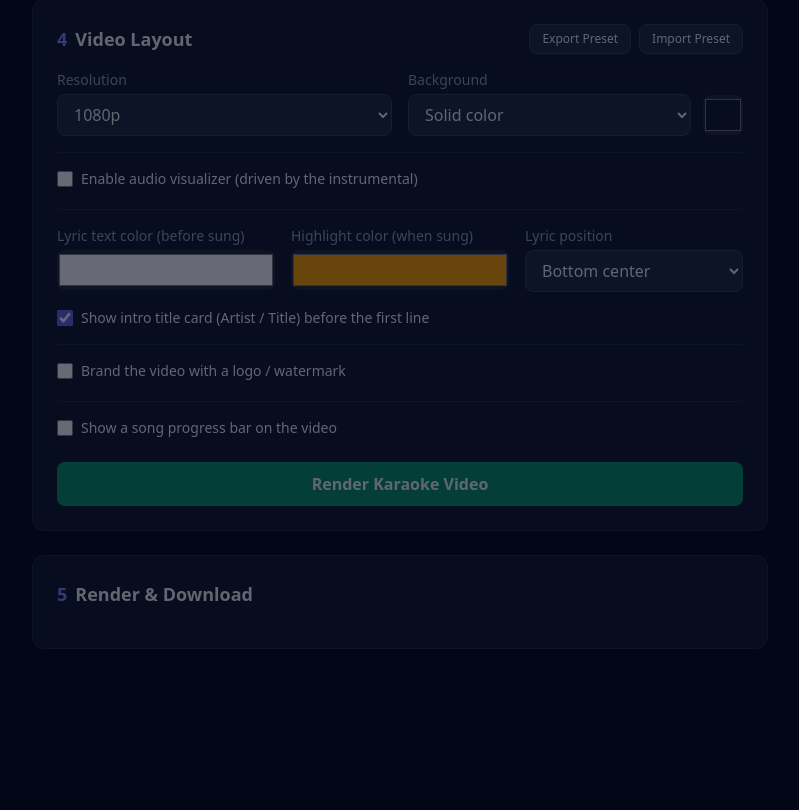
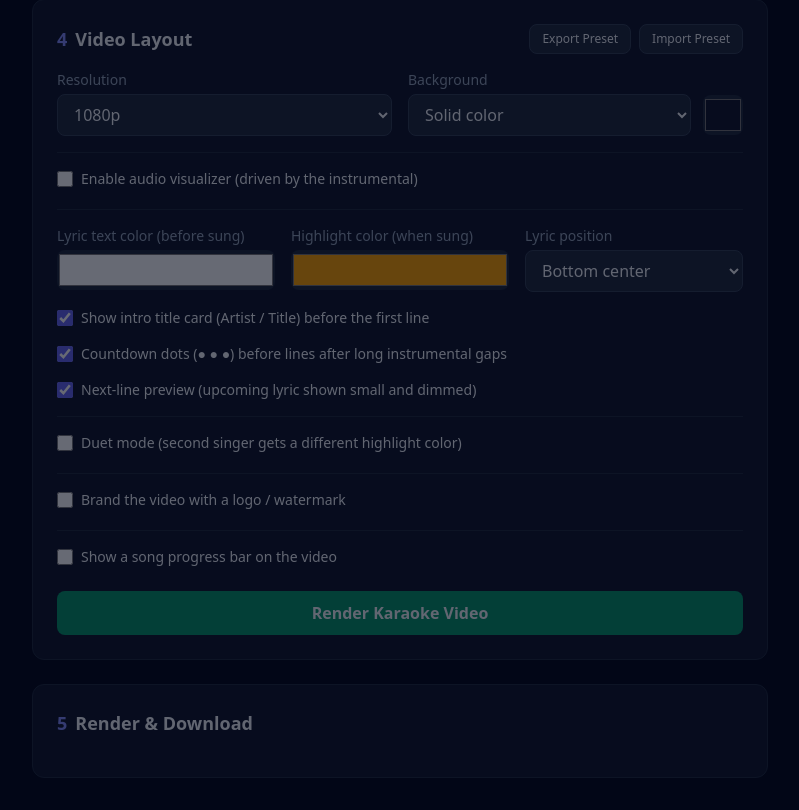
Before and after one commit to neilyboy/off-key-creator, a FastAPI app: page / in a window 1280 px wide. Shown: the part 671-1481 px from the top of the page, without its empty margins (240-1039 px from the left). Before the commit the page ends 1320 px from the top, so only its background shows below. Run offline with FastAPI, Linux system fonts and the light colour scheme; some libraries are stand-ins or nearby versions.

Commit message:
Countdown dots, next-line preview, duet mode, lyric diff view
- Countdown dots fill karaoke-style before lines after long instrumental gaps
- Next-line preview in smaller dimmed text on its own layer
- Duet mode: second highlight color via '2:' line markers or auto-alternate
- Singer markers parsed/re-emitted by the lyrics endpoints
- Word-level LCS diff view against fetched reference lyrics

```diff
--- a/app/main.py
+++ b/app/main.py
@@ -1,6 +1,7 @@
 """FastAPI application: UI, uploads, job orchestration, WebSocket progress."""
 import asyncio
 import json
+import re
 import urllib.error
 import urllib.parse
 import urllib.request
@@ -182,7 +183,9 @@ async def get_lyrics(job_id: str):
         lyrics = json.load(f)
     lines = [
         {
-            "text": " ".join(w["word"] for w in seg["words"]),
+            # Re-emit duet singer markers so they survive editing round-trips.
+            "text": (f"{seg['singer']}: " if seg.get("singer") in (1, 2) else "")
+                    + " ".join(w["word"] for w in seg["words"]),
             "start": seg["start"],
             "end": seg["end"],
         }
@@ -198,6 +201,8 @@ async def save_lyrics(job_id: str, body: LyricsBody):
     - Same word count on a line: each word keeps its exact timing.
     - Different word count: the line's time span is redistributed across
       the new words, weighted by word length.
+    - Lines may be prefixed with "1:" or "2:" to assign a duet singer;
+      the marker is stored on the segment, not rendered as lyric text.
     """
     job = _get_job_or_404(job_id)
     path = job.get("lyrics_path")
@@ -214,6 +219,13 @@ async def save_lyrics(job_id: str, body: LyricsBody):
         )
 
     for seg, new_text in zip(segments, body.lines):
+        # Duet singer markers: strip a leading "1:" / "2:" and store it.
+        marker = re.match(r"^\s*([12])\s*:\s*", new_text)
+        if marker:
+            seg["singer"] = int(marker.group(1))
+            new_text = new_text[marker.end():]
+        else:
+            seg.pop("singer", None)
         new_words = [w for w in new_text.split() if w]
         old_words = seg["words"]
         if not new_words:
--- a/app/static/app.js
+++ b/app/static/app.js
@@ -256,17 +256,106 @@ $("btn-fetch-reference").addEventListener("click", async () => {
   btn.textContent = "Fetching...";
   try {
     const data = await api(`/api/jobs/${state.jobId}/reference-lyrics`);
+    state.referenceLyrics = data.lyrics;
     $("reference-source").textContent =
       `Reference from ${data.source}: ${data.matched_artist} — ${data.matched_title}`;
     $("reference-lyrics").textContent = data.lyrics;
     $("reference-panel").classList.remove("hidden");
     $("lyrics-grid").classList.add("sm:grid-cols-2");
+    $("btn-show-diff").classList.remove("hidden");
   } catch (err) {
     showError(`Reference lyrics: ${err.message}`);
   } finally {
     btn.disabled = false;
     btn.textContent = "Fetch Reference Lyrics";
   }
+});
+
+/* ---- Transcription vs reference diff (word-level, per line) ---- */
+function diffTokens(line) {
+  return line
+    .toLowerCase()
+    .normalize("NFKD")
+    .replace(/[\u0300-\u036f]/g, "")
+    .replace(/[^a-z0-9' ]+/g, " ")
+    .split(/\s+/)
+    .filter(Boolean);
+}
+
+// Longest-common-subsequence match masks for two token arrays.
+function lcsMasks(a, b) {
+  const dp = Array.from({ length: a.length + 1 }, () => new Array(b.length + 1).fill(0));
+  for (let i = a.length - 1; i >= 0; i--) {
+    for (let j = b.length - 1; j >= 0; j--) {
+      dp[i][j] = a[i] === b[j] ? dp[i + 1][j + 1] + 1 : Math.max(dp[i + 1][j], dp[i][j + 1]);
+    }
+  }
+  const maskA = new Array(a.length).fill(false);
+  const maskB = new Array(b.length).fill(false);
+  let i = 0, j = 0;
+  while (i < a.length && j < b.length) {
+    if (a[i] === b[j]) { maskA[i] = maskB[j] = true; i++; j++; }
+    else if (dp[i + 1][j] >= dp[i][j + 1]) i++;
+    else j++;
+  }
+  return [maskA, maskB];
+}
+
+function escapeHtml(s) {
+  return s.replace(/&/g, "&amp;").replace(/</g, "&lt;").replace(/>/g, "&gt;");
+}
+
+function renderDiff() {
+  const refLines = state.referenceLyrics
+    .split("\n").map((l) => l.trim()).filter(Boolean)
+    .map((l) => ({ raw: l, tokens: diffTokens(l) }))
+    .filter((l) => l.tokens.length);
+  const rows = [];
+  for (const rawLine of $("lyrics-text").value.split("\n")) {
+    const line = rawLine.replace(/^\s*[12]\s*:\s*/, ""); // ignore duet markers
+    const words = line.split(/\s+/).filter(Boolean);
+    const tokens = diffTokens(line);
+    if (!tokens.length) continue;
+
+    // Best-matching reference line by Dice similarity on the LCS.
+    let best = null, bestScore = 0, bestMasks = null;
+    for (const ref of refLines) {
+      const [ma, mb] = lcsMasks(tokens, ref.tokens);
+      const common = ma.filter(Boolean).length;
+      const score = (2 * common) / (tokens.length + ref.tokens.length);
+      if (score > bestScore) { bestScore = score; best = ref; bestMasks = [ma, mb]; }
+    }
+
+    if (!best || bestScore < 0.3) {
+      rows.push(`<div class="border-b border-slate-700/50 pb-1"><span class="text-slate-200">${escapeHtml(rawLine)}</span> <span class="text-xs text-slate-500">(no close reference line)</span></div>`);
+      continue;
+    }
+
+    const [maskT, maskR] = bestMasks;
+    // Map token mask back onto the display words (tokens align 1:1 with
+    // non-empty words after normalization when counts match; fall back to
+    // per-word normalization otherwise).
+    const wordHtml = words.map((w, k) => {
+      const matched = k < maskT.length ? maskT[k] : true;
+      return matched
+        ? escapeHtml(w)
+        : `<mark class="bg-amber-500/30 text-amber-300 rounded px-0.5">${escapeHtml(w)}</mark>`;
+    }).join(" ");
+
+    const missing = best.tokens.filter((_, k) => !maskR[k]);
+    const missingHtml = missing.length
+      ? ` <span class="text-xs">ref: ${missing.map((m) => `<mark class="bg-emerald-500/30 text-emerald-300 rounded px-0.5">${escapeHtml(m)}</mark>`).join(" ")}</span>`
+      : "";
+    const ok = !missing.length && maskT.every(Boolean);
+    rows.push(`<div class="border-b border-slate-700/50 pb-1">${ok ? '<span class="text-emerald-500 mr-1">\u2713</span>' : ""}<span class="text-slate-200">${wordHtml}</span>${missingHtml}</div>`);
+  }
+  $("diff-rows").innerHTML = rows.join("") || '<p class="text-slate-500">Nothing to compare.</p>';
+  $("diff-panel").classList.remove("hidden");
+}
+
+$("btn-show-diff").addEventListener("click", () => {
+  if (!state.referenceLyrics) return;
+  renderDiff();
 });
 
 $("btn-save-lyrics").addEventListener("click", async () => {
@@ -347,6 +436,10 @@ $("pb-enabled").addEventListener("change", () => {
   $("pb-options").classList.toggle("hidden", !$("pb-enabled").checked);
 });
 
+$("duet-enabled").addEventListener("change", () => {
+  $("duet-options").classList.toggle("hidden", !$("duet-enabled").checked);
+});
+
 $("pb-height").addEventListener("input", () => {
   $("pb-height-label").textContent = `${($("pb-height").value / 10).toFixed(1)}%`;
 });
@@ -372,9 +465,16 @@ function collectSettings() {
       text_color: $("sub-text-color").value,
       highlight_color: $("sub-highlight-color").value,
       position: $("sub-position").value,
+      countdown: $("countdown-enabled").checked,
+      preview: $("preview-enabled").checked,
     },
     title_card: {
       enabled: $("title-card-enabled").checked,
+    },
+    duet: {
+      enabled: $("duet-enabled").checked,
+      mode: $("duet-mode").value,
+      color_b: $("duet-color-b").value,
     },
     logo: {
       enabled: $("logo-enabled").checked,
@@ -411,9 +511,17 @@ function applySettings(s) {
     $("sub-text-color").value = s.subtitles.text_color || "#ffffff";
     $("sub-highlight-color").value = s.subtitles.highlight_color || "#ffa500";
     $("sub-position").value = s.subtitles.position || "bottom";
+    $("countdown-enabled").checked = s.subtitles.countdown ?? true;
+    $("preview-enabled").checked = s.subtitles.preview ?? true;
   }
   if (s.title_card) {
     $("title-card-enabled").checked = !!s.title_card.enabled;
+  }
+  if (s.duet) {
+    $("duet-enabled").checked = !!s.duet.enabled;
+    $("duet-mode").value = s.duet.mode || "markers";
+    $("duet-color-b").value = s.duet.color_b || "#ff66cc";
+    $("duet-enabled").dispatchEvent(new Event("change"));
   }
   if (s.logo) {
     $("logo-enabled").checked = !!s.logo.enabled;
--- a/app/templates/index.html
+++ b/app/templates/index.html
@@ -117,7 +117,10 @@
             Review checkpoint — fix misheard words or spelling below.
             <strong class="text-slate-300">Keep the same number of lines</strong> so word timings stay in sync.
           </p>
-          <button id="btn-fetch-reference" class="shrink-0 ml-3 text-xs bg-slate-800 hover:bg-slate-700 border border-slate-700 rounded-lg px-3 py-1.5 transition">Fetch Reference Lyrics</button>
+          <span class="shrink-0 ml-3 flex gap-2">
+            <button id="btn-fetch-reference" class="text-xs bg-slate-800 hover:bg-slate-700 border border-slate-700 rounded-lg px-3 py-1.5 transition">Fetch Reference Lyrics</button>
+            <button id="btn-show-diff" class="hidden text-xs bg-slate-800 hover:bg-slate-700 border border-slate-700 rounded-lg px-3 py-1.5 transition">Show Differences</button>
+          </span>
         </div>
         <div id="lyrics-grid" class="grid grid-cols-1 gap-4">
           <textarea id="lyrics-text" rows="14" spellcheck="true"
@@ -127,6 +130,15 @@
             <pre id="reference-lyrics" class="h-[22.5rem] overflow-y-auto bg-slate-800/60 border border-slate-700 rounded-lg px-3 py-2 text-sm leading-6 whitespace-pre-wrap text-slate-300"></pre>
           </div>
         </div>
+        <div id="diff-panel" class="hidden mt-4">
+          <div class="flex items-center gap-4 text-xs text-slate-400 mb-2">
+            <span class="font-semibold text-slate-300">Differences vs reference</span>
+            <span><mark class="bg-amber-500/30 text-amber-300 rounded px-1">amber</mark> = transcribed word not in reference line</span>
+            <span><mark class="bg-emerald-500/30 text-emerald-300 rounded px-1">green</mark> = reference word missing from transcription</span>
+          </div>
+          <div id="diff-rows" class="max-h-96 overflow-y-auto bg-slate-800/60 border border-slate-700 rounded-lg px-3 py-2 text-sm leading-6 space-y-1"></div>
+        </div>
+        <p class="text-xs text-slate-500 mt-3">Duet tip: prefix a line with <code class="text-slate-400">2:</code> to assign it to singer two (enable Duet Mode in step 4).</p>
         <button id="btn-save-lyrics" class="mt-3 bg-indigo-600 hover:bg-indigo-500 rounded-lg px-6 py-2 font-medium transition">Save Lyrics &amp; Continue</button>
       </div>
     </section>
@@ -210,6 +222,35 @@
             <input id="title-card-enabled" type="checkbox" checked class="w-4 h-4 accent-indigo-500">
             <span class="text-sm">Show intro title card (Artist / Title) before the first line</span>
           </label>
+          <label class="sm:col-span-3 inline-flex items-center gap-2 cursor-pointer">
+            <input id="countdown-enabled" type="checkbox" checked class="w-4 h-4 accent-indigo-500">
+            <span class="text-sm">Countdown dots (&#9679; &#9679; &#9679;) before lines after long instrumental gaps</span>
+          </label>
+          <label class="sm:col-span-3 inline-flex items-center gap-2 cursor-pointer">
+            <input id="preview-enabled" type="checkbox" checked class="w-4 h-4 accent-indigo-500">
+            <span class="text-sm">Next-line preview (upcoming lyric shown small and dimmed)</span>
+          </label>
+        </div>
+
+        <div class="sm:col-span-2 border-t border-slate-800 pt-4">
+          <label class="inline-flex items-center gap-2 cursor-pointer">
+            <input id="duet-enabled" type="checkbox" class="w-4 h-4 accent-indigo-500">
+            <span class="text-sm">Duet mode (second singer gets a different highlight color)</span>
+          </label>
+          <div id="duet-options" class="hidden mt-3 grid grid-cols-1 sm:grid-cols-2 gap-4">
+            <div>
+              <label class="block text-sm text-slate-400 mb-1">Line assignment</label>
+              <select id="duet-mode" class="w-full bg-slate-800 border border-slate-700 rounded-lg px-3 py-2">
+                <option value="markers" selected>Use "2:" markers from lyric review</option>
+                <option value="alternate">Alternate every line automatically</option>
+              </select>
+            </div>
+            <div>
+              <label class="block text-sm text-slate-400 mb-1">Singer two highlight color</label>
+              <input id="duet-color-b" type="color" value="#ff66cc" class="w-full h-10 rounded-lg bg-slate-800 border border-slate-700 cursor-pointer">
+            </div>
+            <p class="sm:col-span-2 text-xs text-slate-500">Singer one uses the main highlight color above. With markers, prefix lines with <code class="text-slate-400">2:</code> in step 3 to assign them to singer two.</p>
+          </div>
         </div>
 
         <div class="sm:col-span-2 border-t border-slate-800 pt-4">
```
Also changed, not shown: app/ass_builder.py (+106 -14 lines), app/tasks.py (+10 -0 lines), README.md.
